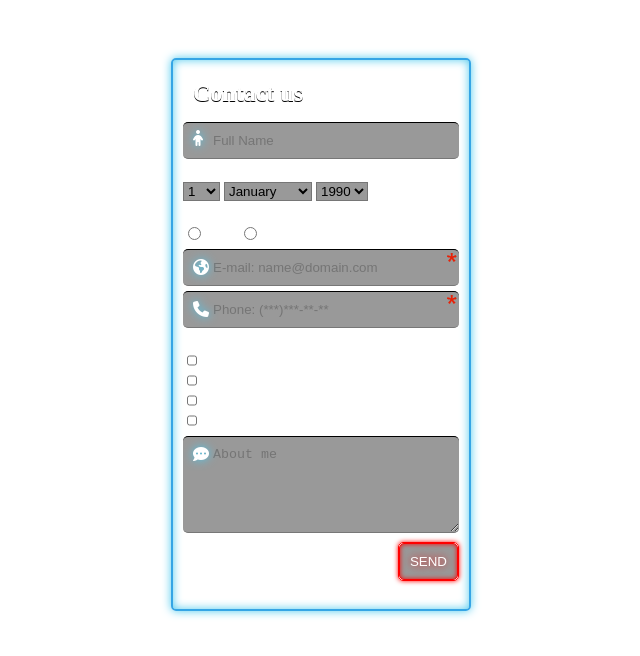
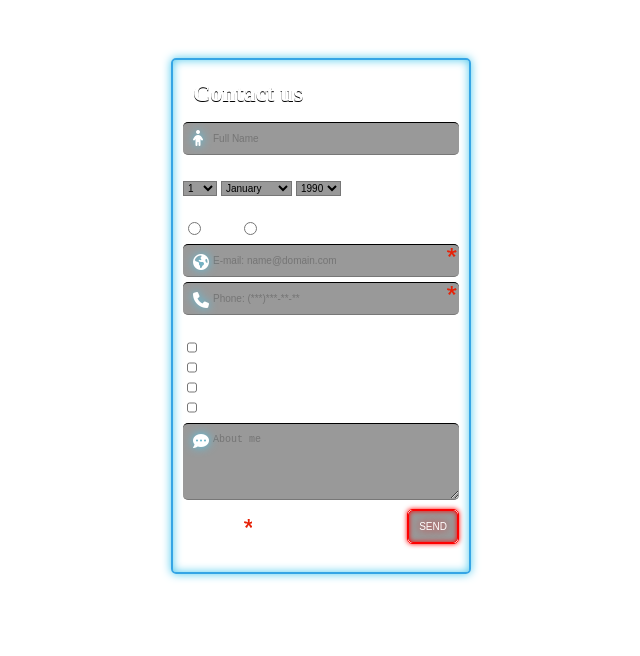
Before and after one commit to JennyGeryak/HTML-form, a plain HTML site: page index.html in a window 1280 px wide. Shown: the whole page, without its empty margins (319-959 px from the left). Drawn offline with Linux system fonts and the light colour scheme.

Commit message:
Required

```diff
--- a/style/style.css
+++ b/style/style.css
@@ -26,6 +26,7 @@ h1 {
 }
 input,select,textarea {
 	background: rgba(0,0,0,0.4);
+	font-size: 10px;
 }
 fieldset{
 	padding: 0;
@@ -121,6 +122,8 @@ input[required="required"]{
 .required {
 	display: inline-block;
 	box-shadow: none;
+	background: url(../img/asterisk.png) calc(100% + 2px) 2px no-repeat;
+	padding: 0px 10px 0px 0px;
 }
 .formfooter {
 	text-align: justify;
```
